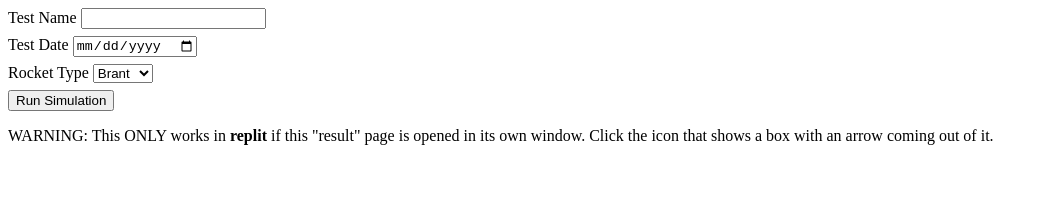
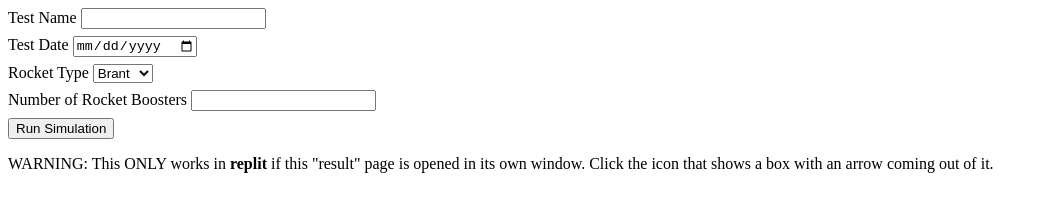
Before and after one commit to bcp2415/forms_exercises, a plain HTML site: page index.html in a window 1280 px wide. Shown: the whole page, without its empty margins (0-1048 px from the left). Drawn offline with Linux system fonts and the light colour scheme.

Commit message:
adds another label + input

```diff
--- a/index.html
+++ b/index.html
@@ -12,14 +12,15 @@
     <form action="https://handlers.education.launchcode.org/request-parrot" method="POST">
         <label>Test Name <input type="text" name="testName"/></label>
         <label>Test Date <input type="date" name="testDate" /></label>
-        <label>Rocket Type <select name="rocketType" >
+        <label>Rocket Type
+          <select name="rocketType" >
             <option value="Brant">Brant</option>
             <option value="Lynx">Lynx</option>
             <option value="Orion">Orion</option>
             <option value="Terrier">Terrier</option>
           </select>
         </label>
-
+<label>Number of Rocket Boosters <input type="number" name="boosterCount" /></label>
 
         <button>Run Simulation</button>
 
```
Lines whose indentation alone changed are shown as unchanged.
